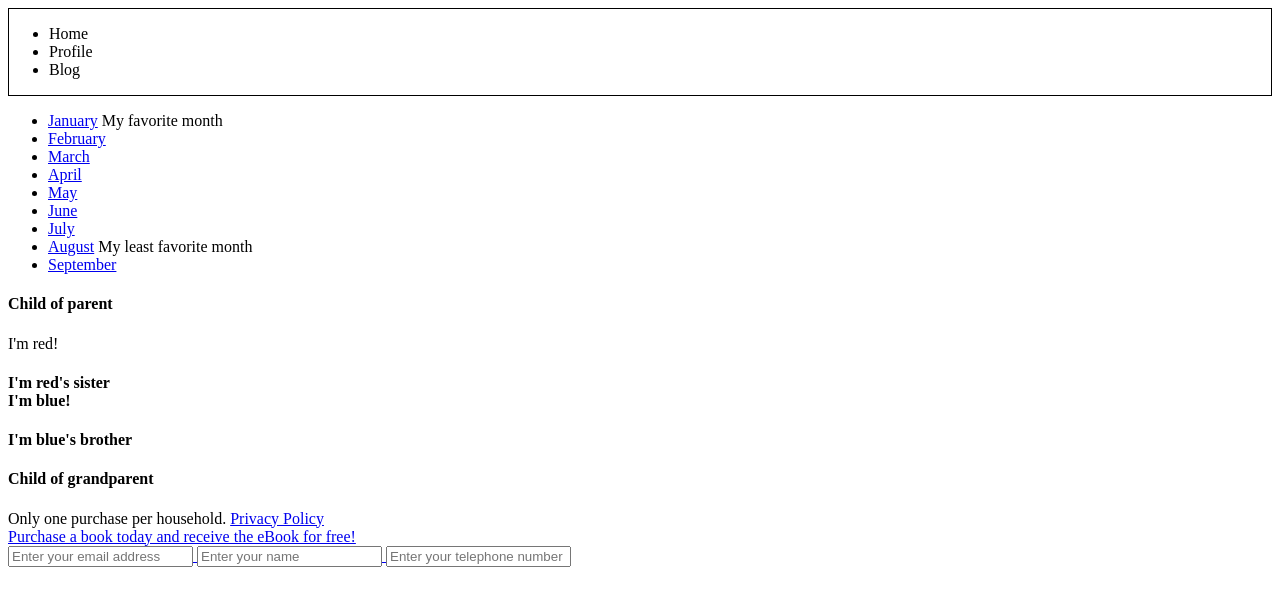
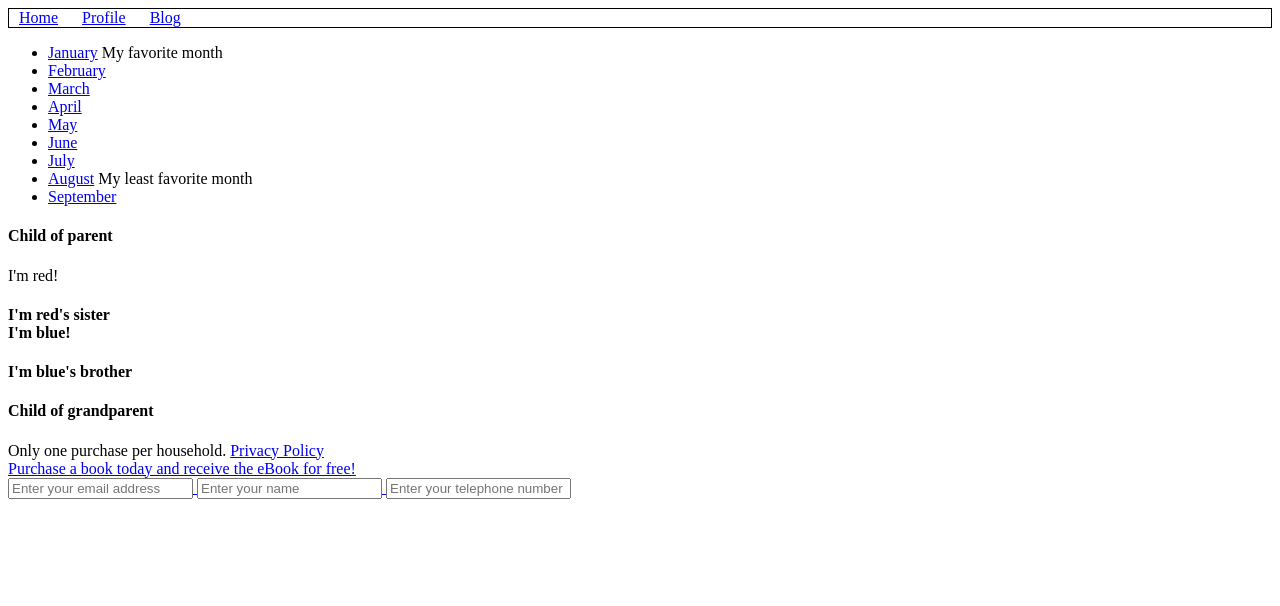
Before and after one commit to sarahmorris926/NSS-css-article-styling, a plain HTML site: page index.html in a window 1280 px wide. Drawn offline with Linux system fonts and the light colour scheme.

Commit message:
Added #2 and #3 from challenge

```diff
--- a/index.html
+++ b/index.html
@@ -9,13 +9,15 @@
 </head>
 
 <body>
-<header class="header">
+<header>
+  <nav>
     <ul>
-      <li>Home</li>
-      <li>Profile</li>
-      <li>Blog</li>
+      <li><a href="#">Home</a></li>
+      <li><a href="#">Profile</a></li>
+      <li><a href="#">Blog</a></li>
     </ul>
-  </header>
+  </nav>
+</header>
 
   <section>
     <div class="month-list">
--- a/selectors.css
+++ b/selectors.css
@@ -1,4 +1,16 @@
-.header {
+header {
     border: 1px solid black;
+    margin: 0;
+    padding: 0;
+}
 
+header ul {
+    list-style-type: none;
+    margin: 0;
+    padding: 0;
 }
+
+header li {
+    display: inline;
+    margin: 10px;
+}
```
